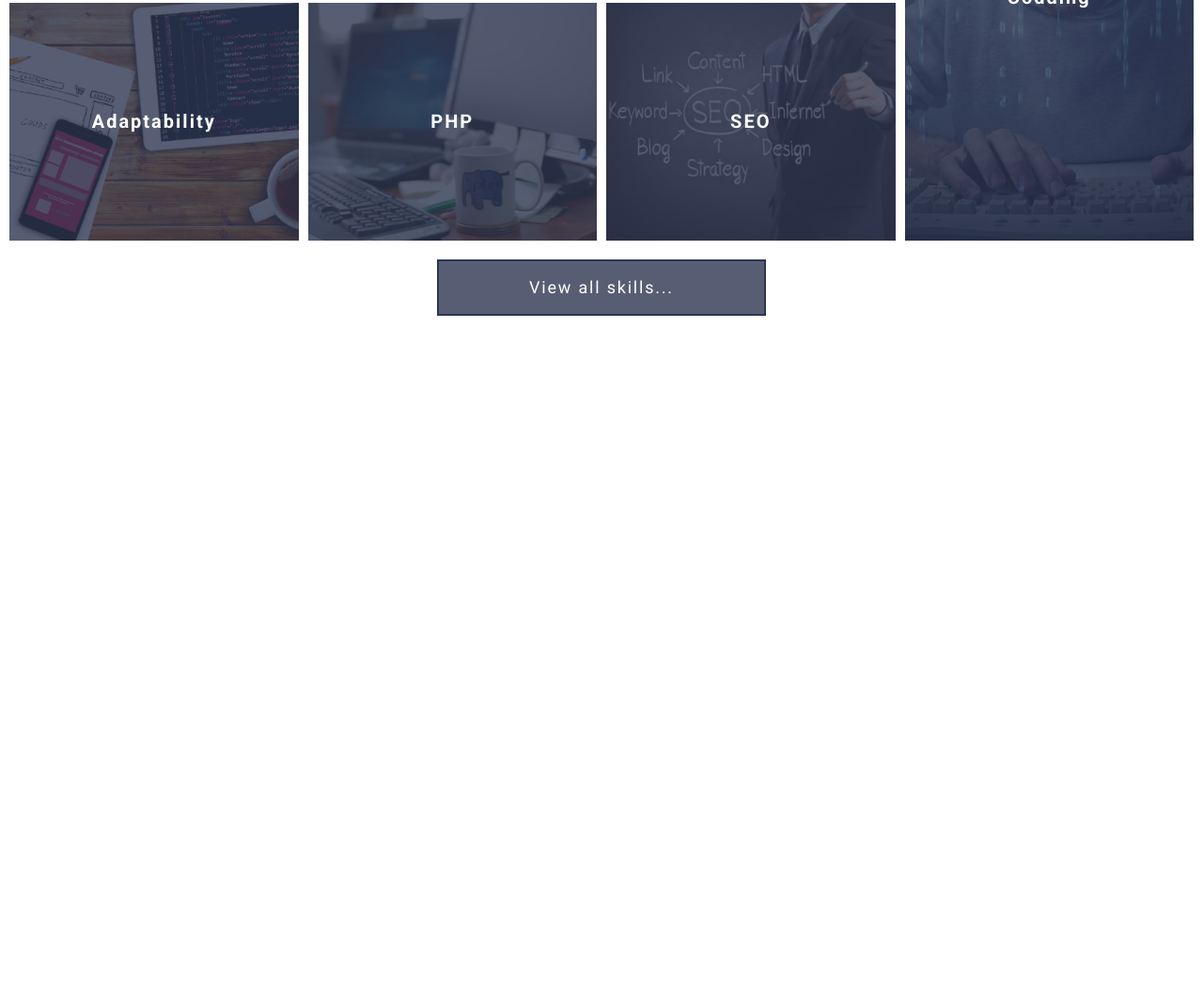
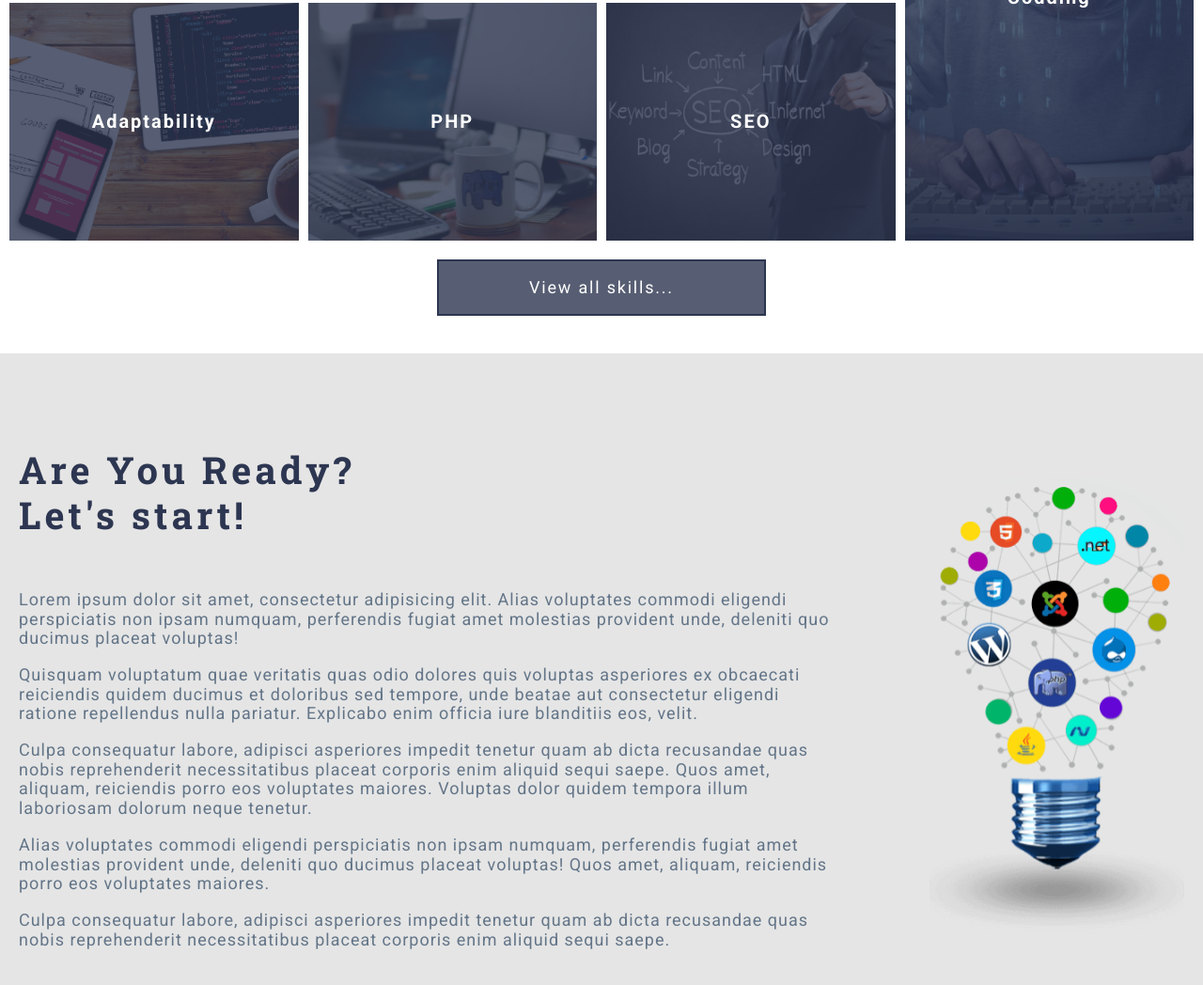
Before and after one commit to Kattusshka/grid-template, a website: page index.html in a window 1280 px wide. Shown: the part 1334-2382 px from the top of the page at 94% size. Before the commit the page ends 1710 px from the top, so only its background shows below. Drawn offline with Linux system fonts and the light colour scheme.

Commit message:
работаю над about section

```diff
--- a/assets/scss/sections/_section-about.scss
+++ b/assets/scss/sections/_section-about.scss
@@ -0,0 +1,55 @@
+.about {
+  height: auto;
+  width: 100%;
+  background-color: #e5e5e5;
+  padding-top: 100px;
+  padding-bottom: 100px;
+}
+
+h2 {
+  color: #2d3651;
+  font-size: 2.5rem;
+  font-family: Roboto Slab;
+  letter-spacing: 0.1em;
+  font-weight: bold;
+  margin-top: 0px;
+  margin-bottom: 56px;
+  line-height: 1.2em;
+}
+
+p {
+  display: block;
+  font-size: 1.125rem;
+  color: #637588;
+  letter-spacing: 0.055em;
+  margin-top: 1em;
+}
+
+.about__container {
+  max-width: 1340px;
+  margin: auto;
+  display: grid;
+  align-items: center;
+  grid-template-columns: 1fr 271px;
+  grid-template-areas: "a1 a2";
+  gap: 100px;
+  padding-right: 20px;
+  padding-left: 20px;
+}
+
+.about__content {
+  grid-area: a1;
+  margin: auto;
+}
+.about__image {
+  display: grid;
+  align-content: center;
+  justify-content: center;
+  grid-area: a2;
+}
+
+.img {
+  border-style: none;
+  max-height: 487px;
+  max-width: 100%;
+}
--- a/assets/scss/style.scss
+++ b/assets/scss/style.scss
@@ -13,10 +13,10 @@
 @import "header/header-navbar";
 @import "header/header-content";
 @import "sections/section-skills";
-// @import "sections/section-about";
-// @import "sections/section-form";
-// @import "sections/section-posts";
-// @import "footer";
+@import "sections/section-about";
+@import "sections/section-form";
+@import "sections/section-posts";
+@import "footer";
 
 // @media (min-height: 641px) {
 //   .skill-item {
--- a/index.html
+++ b/index.html
@@ -119,6 +119,41 @@
     </div>
   </section>
 
+  <section class="about">
+    <div class="about__container">
+      <div class="about__content">
+        <h2>Are You Ready?<br>
+          Let's start!</h2>
+        <p>Lorem ipsum dolor sit amet, consectetur adipisicing elit. Alias voluptates commodi eligendi perspiciatis non
+          ipsam
+          numquam, perferendis fugiat amet molestias provident unde, deleniti quo ducimus placeat voluptas!
+        </p>
+        <p>Quisquam voluptatum quae veritatis quas odio dolores quis voluptas asperiores ex obcaecati reiciendis quidem
+          ducimus et
+          doloribus sed tempore, unde beatae aut consectetur eligendi ratione repellendus nulla pariatur. Explicabo enim
+          officia
+          iure blanditiis eos, velit.
+        </p>
+        <p>Culpa consequatur labore, adipisci asperiores impedit tenetur quam ab dicta recusandae quas nobis
+          reprehenderit
+          necessitatibus placeat corporis enim aliquid sequi saepe. Quos amet, aliquam, reiciendis porro eos voluptates
+          maiores.
+          Voluptas dolor quidem tempora illum laboriosam dolorum neque tenetur.
+        </p>
+        <p>Alias voluptates commodi eligendi perspiciatis non ipsam numquam, perferendis fugiat amet molestias provident
+          unde,
+          deleniti quo ducimus placeat voluptas! Quos amet, aliquam, reiciendis porro eos voluptates maiores.
+        </p>
+        <p>Culpa consequatur labore, adipisci asperiores impedit tenetur quam ab dicta recusandae quas nobis
+          reprehenderit
+          necessitatibus placeat corporis enim aliquid sequi saepe.
+        </p>
+      </div>
+      <div class="about__image">
+        <img class="about__image img" src="assets/img/img-lamp-webdev.png" alt="motivation">
+      </div>
+    </div>
+  </section>
 
 
   <!-- Подключаем библиотеку jquery, необходимую для работы нашего основного скрипта -->
```
Also changed, not shown: assets/css/style.css, readme.md (deleted).
